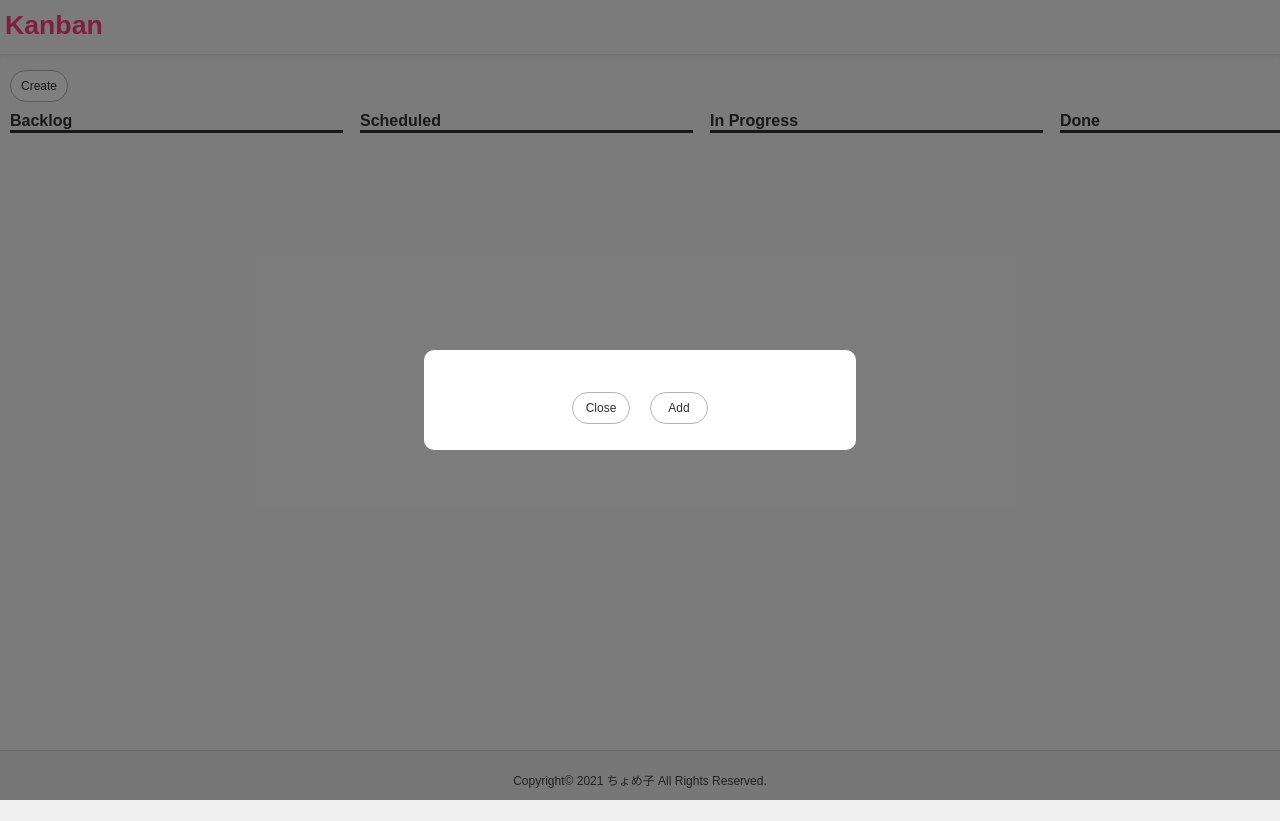
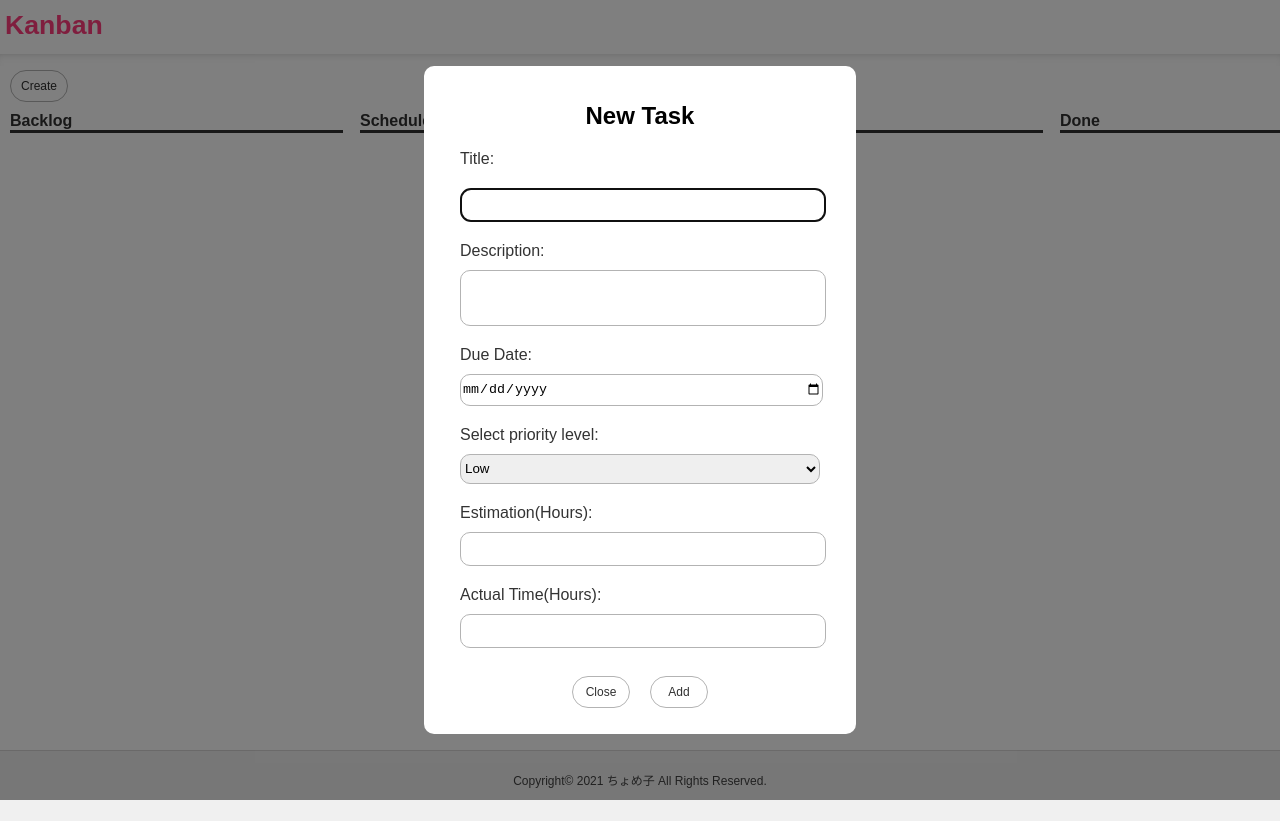
Before and after one commit to chome2xx/kanban, a React (Create React App) app: page / in a window 1280 px wide. Both pictures are taken after a click on the element "Create". Shown: the top 821 px of the page. Built offline with nearby package versions, Linux system fonts and the light colour scheme.

Commit message:
20210305

```diff
--- a/src/components/Card.jsx
+++ b/src/components/Card.jsx
@@ -1,6 +1,15 @@
-import React from 'react'
+import React,{useContext} from 'react'
+import AppContext from '../contexts/AppContext';
 
 const Card = (props) => {
+
+    const {stateProvided} = useContext(AppContext);
+    const {dispatchProvided} = useContext(AppContext);
+
+    const getId = (e) => {
+        console.log(e.target.id);
+    }
+
     return (
         <div className='card'>
             <div className={props.status}></div>
@@ -15,7 +24,7 @@ const Card = (props) => {
                 </ul>
             </div>
             <div className='clear'>
-                <p href='#' class='edit'>Edit</p>
+                <p id = {props.id} onClick={() => [dispatchProvided({type:'show'})]} href='#' className='edit'>Edit</p>
             </div>
 
         </div>
--- a/src/components/Common.scss
+++ b/src/components/Common.scss
@@ -1,7 +1,27 @@
 body ,html{
     font-family:Arial, Helvetica, sans-serif;
-    background-color: #f8f8f8;
+    background-color: #ffffff;
     height: 96%;
     width: 100%;
     min-width: 1000px;
 }
+
+.buttons {
+    text-align: center;
+    p {
+        color: #313131;
+        background-color: #ffffff;
+        padding: 8px;
+        display: inline-block;
+        border: #B3B3B3 solid 1px;
+        border-radius: 30px;
+        margin: 10px;
+        text-decoration:none;
+        font-size: 12px;
+        text-align: center;
+        width: 40px;
+        &:hover{
+            cursor:pointer;
+        }
+    }
+}
--- a/src/components/Main.jsx
+++ b/src/components/Main.jsx
@@ -1,4 +1,4 @@
-import React,{ useReducer ,useState } from 'react'
+import React,{ useReducer } from 'react'
 import Card from './Card';
 import AppContext from '../contexts/AppContext';
 import Modal from '../components/Modal';
@@ -18,7 +18,7 @@ const dispCards = (cards,phase) =>{
     // Generate card componets
     return (
         filteredCards.map(value =>
-            <Card key={value.id} dueDate={value.dueDate} priority={value.priority}
+            <Card key={value.id} id={value.id} dueDate={value.dueDate} priority={value.priority}
                 estimation={value.estimation} actualTime={value.actualTime}
                 title={value.title} description={value.description}
                 status={value.status}
@@ -30,17 +30,21 @@ const dispCards = (cards,phase) =>{
 const Main = () => {
 
     const [state, dispacth] = useReducer(rootReducer,initState)
-    const [object, setObject] = useState([]);
 
     return (
         <AppContext.Provider value={{stateProvided:state,dispatchProvided:dispacth}}>
             <div className='main'>
                 <p  onClick={() => dispacth({type:'show'})} className='create'>Create</p>
-                <Modal object={object} setObject={setObject}/>
+
+                {/* Open modal window */}
+                {state.reducerModal.show &&
+                    <Modal />
+                }
+
                 <div className='container backlog'>
                     <p className='progress'>Backlog</p>
                     {dispCards(state.reducerCard,'backlog')}
-            </div>
+                </div>
                 <div className='container scheduled'>
                     <p className='progress'>Scheduled</p>
                     {dispCards(state.reducerCard,'scheduled')}
--- a/src/components/Main.scss
+++ b/src/components/Main.scss
@@ -19,26 +19,6 @@
     width: 40px;
     &:hover{
         cursor:pointer;
-    }
-}
-
-.buttons {
-    text-align: center;
-    p {
-        color: #313131;
-        background-color: #ffffff;
-        padding: 8px;
-        display: inline-block;
-        border: #B3B3B3 solid 1px;
-        border-radius: 30px;
-        margin: 10px;
-        text-decoration:none;
-        font-size: 12px;
-        text-align: center;
-        width: 40px;
-        &:hover{
-            cursor:pointer;
-        }
     }
 }
 
@@ -82,3 +62,27 @@
         background:#ffffff;
         border-radius: 10px;
       }
+
+.modal-container {
+    text-align: center;
+    .input {
+        display: block;
+        width: 360px;
+        height: 30px;
+        border:#B3B3B3 solid 1px;
+        border-radius: 10px;
+        margin-left: 20px;
+    }
+
+    .textarea {
+        height: 50px;
+
+        resize: none;
+    }
+
+    .label {
+        color: #333333;
+        margin: 20px 0px 10px 20px;
+        text-align: left;
+    }
+}
--- a/src/components/Modal.jsx
+++ b/src/components/Modal.jsx
@@ -1,4 +1,4 @@
-import React,{useContext} from 'react';
+import React,{useContext,useState} from 'react';
 import AppContext from '../contexts/AppContext';
 
 const Modal = () => {
@@ -6,21 +6,91 @@ const Modal = () => {
     const {stateProvided} = useContext(AppContext);
     const {dispatchProvided} = useContext(AppContext);
 
-    if (stateProvided.reducerModal.show) {
+    // Initial data for adding new task
+    const initData = {
+      id : '',
+      title : '',
+      description : '',
+      dueDate :'',
+      priority : 'Low',
+      estimation: '',
+      actualTime: '',
+      phase : 'backlog',
+      status: 'green'
+    }
+
+  const [data, setData] = useState(initData);
+
+  // Set state when Title chenged
+  const doChangeTitle = (e) => {
+    setData({ ...data, title: e.target.value })
+  }
+
+  // Set state when Description chenged
+  const doChangeDescription = (e) => {
+    setData({ ...data, description: e.target.value })
+  }
+
+  // Set state when Due Date chenged
+  const doChangeDueDate = (e) => {
+    setData({ ...data, dueDate: e.target.value })
+  }
+
+  // Set state when Due Date chenged
+  const doChangePriority = (e) => {
+    setData({ ...data, priority: e.target.value })
+  }
+
+  // Set state when Estimation chenged
+  const doChangeEstimation = (e) => {
+    setData({ ...data, estimation: e.target.value })
+  }
+
+  // Set state when Actual Tile chenged
+  const doChangeActualTime = (e) => {
+    setData({ ...data, actualTime: e.target.value })
+  }
+
   return (
     <div id="overlay">
       <div id="content">
-              <p>{stateProvided.testData}</p>
+        <div className='modal-container'>
+          <h2>New Task</h2>
+          <p className='label' id='title' >Title:</p>
+          <input className='input title' type="text" autoFocus={true}
+            onChange={doChangeTitle}
+            value={data.title}
+          />
+          <p className='label'>Description:</p>
+          <textarea className='input textarea' cols="30" rows="10" value={data.description}
+            onChange={doChangeDescription}>
+          </textarea>
+          <p className='label'>Due Date:</p>
+          <input className='input date' type="date" name="" id="" value={data.dueDate}
+            onChange={doChangeDueDate} />
+          <p className="label">Select priority level:</p>
+          <select onChange={doChangePriority}
+            className='input priority' value={data.priority}>
+            <option value="Low">Low</option>
+            <option value="Middle">Middle</option>
+            <option value="High">High</option>
+          </select>
+          <p className='label' >Estimation(Hours):</p>
+          <input className='input time' type="number" value={data.estimation}
+            onChange={doChangeEstimation}
+          />
+          <p className='label'>Actual Time(Hours):</p>
+          <input className='input time' type="number" value={data.actualTime}
+            onChange={doChangeActualTime}
+          />
+        </div>
+        <br />
         <div className='buttons'>
-                <p  onClick={() => dispatchProvided({type:"close"})}>Close</p>
-                <p  onClick={() => dispatchProvided({type:"a"})}>Add</p>
+          <p onClick={() => [dispatchProvided({ type: "hide" }), setData(initData)]}>Close</p>
+          <p onClick={() => [dispatchProvided({ type: "add", data: data }), setData(initData)]}>Add</p>
         </div>
       </div>
     </div >
   )
-      } else {
-        return null;
 }
-}
-
 export default Modal
--- a/src/reducers/reducerCard.jsx
+++ b/src/reducers/reducerCard.jsx
@@ -1,22 +1,9 @@
-const testData =
-{
-    id : '01',
-    title : 'Added Data',
-    description : 'Cras justo odio, dapibus ac facilisis in, egestas eget quam. Donec id elit non mi porta gravida at eget metus.',
-    dueDate :'2021/3/1',
-    priority : 'High',
-    estimation: '1.0',
-    actualTime: '1.0',
-    phase : 'backlog',
-    status: 'green'
-}
-
 const reducerCard = (state=[],action) => {
     let data = [];
     switch (action.type) {
-        case 'a':
+        case 'add':
             data = state.slice();
-            data.push(testData);
+            data.push(action.data);
             return data
         case 'b':
             return state
--- a/src/reducers/reducerModal.jsx
+++ b/src/reducers/reducerModal.jsx
@@ -2,7 +2,7 @@ const reducerModal = (state=[],action) => {
     switch (action.type) {
         case 'show':
             return {...state,show:true}
-        case 'close':
+        case 'hide':
             return {...state,show:false}
         default: return state
     }
```
Also changed, not shown: src/components/Modal.scss (+1 -16 lines). Lines whose indentation alone changed are shown as unchanged.
